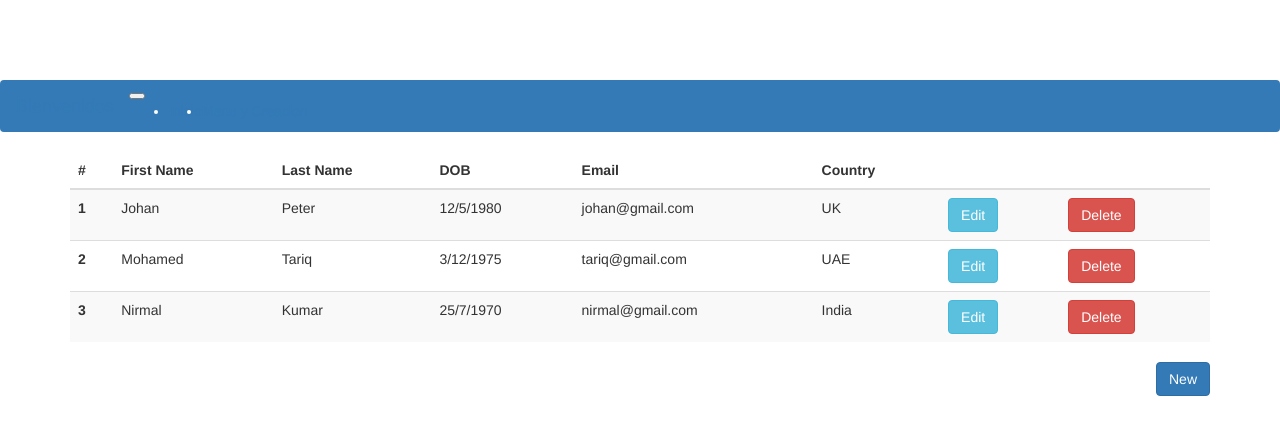
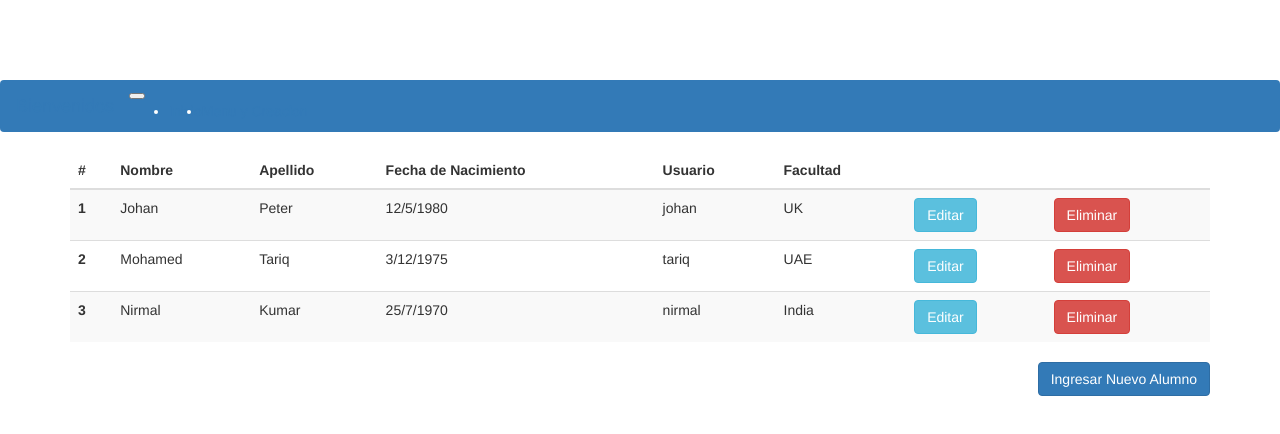
Before and after one commit to kepch77/Lab2Final, an Angular app in the folder Lab2/: page /registration in a window 1280 px wide. Shown: the top 434 px of the page. Built offline with nearby package versions, Linux system fonts and the light colour scheme.

Commit message:
Cambios en Tabla

```diff
--- a/Lab2/src/app/navbar/navbar.component.html
+++ b/Lab2/src/app/navbar/navbar.component.html
@@ -1,5 +1,5 @@
 <nav class="navbar navbar-expand-md navbar-dark bg-primary fixed-top">
-  <a class="navbar-brand" href="#">Bienvenidos</a>
+  <a class="navbar-brand">Bienvenidos</a>
   <button class="navbar-toggler" type="button" data-toggle="collapse" (click)="isCollapsed = !isCollapsed"
     data-target="#navbarsExampleDefault"
     aria-controls="navbarsExampleDefault" aria-expanded="false" aria-label="Toggle navigation">
--- a/Lab2/src/app/registration/registration.component.html
+++ b/Lab2/src/app/registration/registration.component.html
@@ -4,11 +4,11 @@
       <thead>
         <tr>
           <th>#</th>
-          <th>First Name</th>
-          <th>Last Name</th>
-          <th>DOB</th>
-          <th>Email</th>
-          <th>Country</th>
+          <th>Nombre</th>
+          <th>Apellido</th>
+          <th>Fecha de Nacimiento</th>
+          <th>Usuario</th>
+          <th>Facultad</th>
           <th></th>
           <th></th>
         </tr>
@@ -19,38 +19,38 @@
           <td>{{ registration.firstName }}</td>
           <td>{{ registration.lastName }}</td>
           <td>{{ registration.dob.day + '/' + registration.dob.month + '/' + registration.dob.year}}</td>
-          <td>{{ registration.email }}</td>
+          <td>{{ registration.user }}</td>
           <td>{{ registration.country }}</td>
           <td>
-            <button type="button" class="btn btn-info" (click)="onEdit(i)">Edit</button>
+            <button type="button" class="btn btn-info" (click)="onEdit(i)">Editar</button>
           </td>
           <td>
-            <button type="button" class="btn btn-danger" (click)="onDelete(i)">Delete</button>
+            <button type="button" class="btn btn-danger" (click)="onDelete(i)">Eliminar</button>
           </td>
         </tr>
       </tbody>
     </table>
     <div class="text-right">
-      <button type="submit" class="btn btn-primary" (click)="onNew()">New</button>
+      <button type="submit" class="btn btn-primary" (click)="onNew()">Ingresar Nuevo Alumno</button>
     </div>
   </div>
   <br>
   <div class="regentry" *ngIf="showNew">
     <form (ngSubmit)="onSave()">
       <div class="form-group row">
-        <label for="firstname-input" class="col-2 col-form-label">First Name</label>
+        <label for="firstname-input" class="col-2 col-form-label">Nombre</label>
         <div class="col-10">
           <input class="form-control" type="text" [(ngModel)]="regModel.firstName" name="firstName">
         </div>
       </div>
       <div class="form-group row">
-        <label for="lastname-input" class="col-2 col-form-label">Last Name</label>
+        <label for="lastname-input" class="col-2 col-form-label">Apellido</label>
         <div class="col-10">
           <input class="form-control" type="text" [(ngModel)]="regModel.lastName" name="lastName">
         </div>
       </div>
       <div class="form-group row">
-        <label for="dob-input" class="col-2 col-form-label">DOB</label>
+        <label for="dob-input" class="col-2 col-form-label">Fecha de Nacimiento</label>
         <div class="col-3 input-group">
           <input type="text" class="form-control" placeholder="yyyy-mm-dd" name="dob" [(ngModel)]="regModel.dob" ngbDatepicker #dob="ngbDatepicker">
           <button class="input-group-addon" (click)="dob.toggle()" type="button">
@@ -59,19 +59,19 @@
         </div>
       </div>
       <div class="form-group row">
-        <label for="example-email-input" class="col-2 col-form-label">Email</label>
+        <label for="example-user-input" class="col-2 col-form-label">Ususario</label>
         <div class="col-10">
-          <input class="form-control" type="email" [(ngModel)]="regModel.email" name="email">
+          <input class="form-control" type="user" [(ngModel)]="regModel.user" name="user">
         </div>
       </div>
       <div class="form-group row">
-        <label for="example-password-input" class="col-2 col-form-label">Password</label>
+        <label for="example-password-input" class="col-2 col-form-label">Contraseña</label>
         <div class="col-10">
           <input class="form-control" type="password" [(ngModel)]="regModel.password" name="password">
         </div>
       </div>
       <div class="form-group row">
-        <label for="city-input" class="col-2 col-form-label">Country</label>
+        <label for="city-input" class="col-2 col-form-label">Pais</label>
         <div class="col-10 dropdown" ngbDropdown myDrop="ngbDropdown">
           <button type="button" class="btn btn-outline-primary" id="dropdownManual" name="country" ngbDropdownToggle>{{regModel.country}}</button>
           <div ngbDropdownMenu aria-labelledby="dropdownManual">
@@ -80,7 +80,7 @@
         </div>
       </div>
       <button type="submit" class="btn btn-success">{{submitType}}</button>
-      <button type="submit" class="btn btn-primary" (click)="onCancel()">Cancel</button>
+      <button type="submit" class="btn btn-primary" (click)="onCancel()">Cancelar</button>
     </form>
   </div>
 </div>
--- a/Lab2/src/app/registration/registration.component.ts
+++ b/Lab2/src/app/registration/registration.component.ts
@@ -6,9 +6,9 @@ class Registration {
     public firstName: string = '',
     public lastName: string = '',
     public dob: NgbDateStruct = null,
-    public email: string = '',
+    public user: string = '',
     public password: string = '',
-    public country: string = 'Select country'
+    public country: string = 'Seleccione Pais'
   ) {}
 }
 
@@ -25,16 +25,16 @@ export class RegistrationComponent implements OnInit {
   // It maintains registration form display status. By default it will be false.
   showNew: Boolean = false;
   // It will be either 'Save' or 'Update' based on operation.
-  submitType: string = 'Save';
+  submitType: string = 'Guardar';
   // It maintains table row index based on selection.
   selectedRow: number;
   // It maintains Array of countries.
-  countries: string[] = ['US', 'UK', 'India', 'UAE'];
+  countries: string[] = ['Guatemala', 'Mexico', 'Estados Unidos'];
   constructor() {
     // Add default registration data.
-    this.registrations.push(new Registration('Johan', 'Peter', {year: 1980, month: 5, day: 12}, 'johan@gmail.com', 'johan123', 'UK'));
-    this.registrations.push(new Registration('Mohamed', 'Tariq', {year: 1975, month: 12, day: 3}, 'tariq@gmail.com', 'tariq123', 'UAE'));
-    this.registrations.push(new Registration('Nirmal', 'Kumar', {year: 1970, month: 7, day: 25}, 'nirmal@gmail.com', 'nirmal123', 'India'));
+    this.registrations.push(new Registration('Johan', 'Peter', {year: 1980, month: 5, day: 12}, 'johan', 'johan123', 'UK'));
+    this.registrations.push(new Registration('Mohamed', 'Tariq', {year: 1975, month: 12, day: 3}, 'tariq', 'tariq123', 'UAE'));
+    this.registrations.push(new Registration('Nirmal', 'Kumar', {year: 1970, month: 7, day: 25}, 'nirmal', 'nirmal123', 'India'));
   }
 
   ngOnInit() {}
@@ -44,14 +44,14 @@ export class RegistrationComponent implements OnInit {
     // Initiate new registration.
     this.regModel = new Registration();
     // Change submitType to 'Save'.
-    this.submitType = 'Save';
+    this.submitType = 'Guardar';
     // display registration entry section.
     this.showNew = true;
   }
 
   // This method associate to Save Button.
   onSave() {
-    if (this.submitType === 'Save') {
+    if (this.submitType === 'Guardar') {
       // Push registration model object into registration list.
       this.registrations.push(this.regModel);
     } else {
@@ -59,7 +59,7 @@ export class RegistrationComponent implements OnInit {
       this.registrations[this.selectedRow].firstName = this.regModel.firstName;
       this.registrations[this.selectedRow].lastName = this.regModel.lastName;
       this.registrations[this.selectedRow].dob = this.regModel.dob;
-      this.registrations[this.selectedRow].email = this.regModel.email;
+      this.registrations[this.selectedRow].user = this.regModel.user;
       this.registrations[this.selectedRow].password = this.regModel.password;
       this.registrations[this.selectedRow].country = this.regModel.country;
     }
@@ -76,7 +76,7 @@ export class RegistrationComponent implements OnInit {
     // Retrieve selected registration from list and assign to model.
     this.regModel = Object.assign({}, this.registrations[this.selectedRow]);
     // Change submitType to Update.
-    this.submitType = 'Update';
+    this.submitType = 'Guardar';
     // Display registration entry section.
     this.showNew = true;
   }
```
